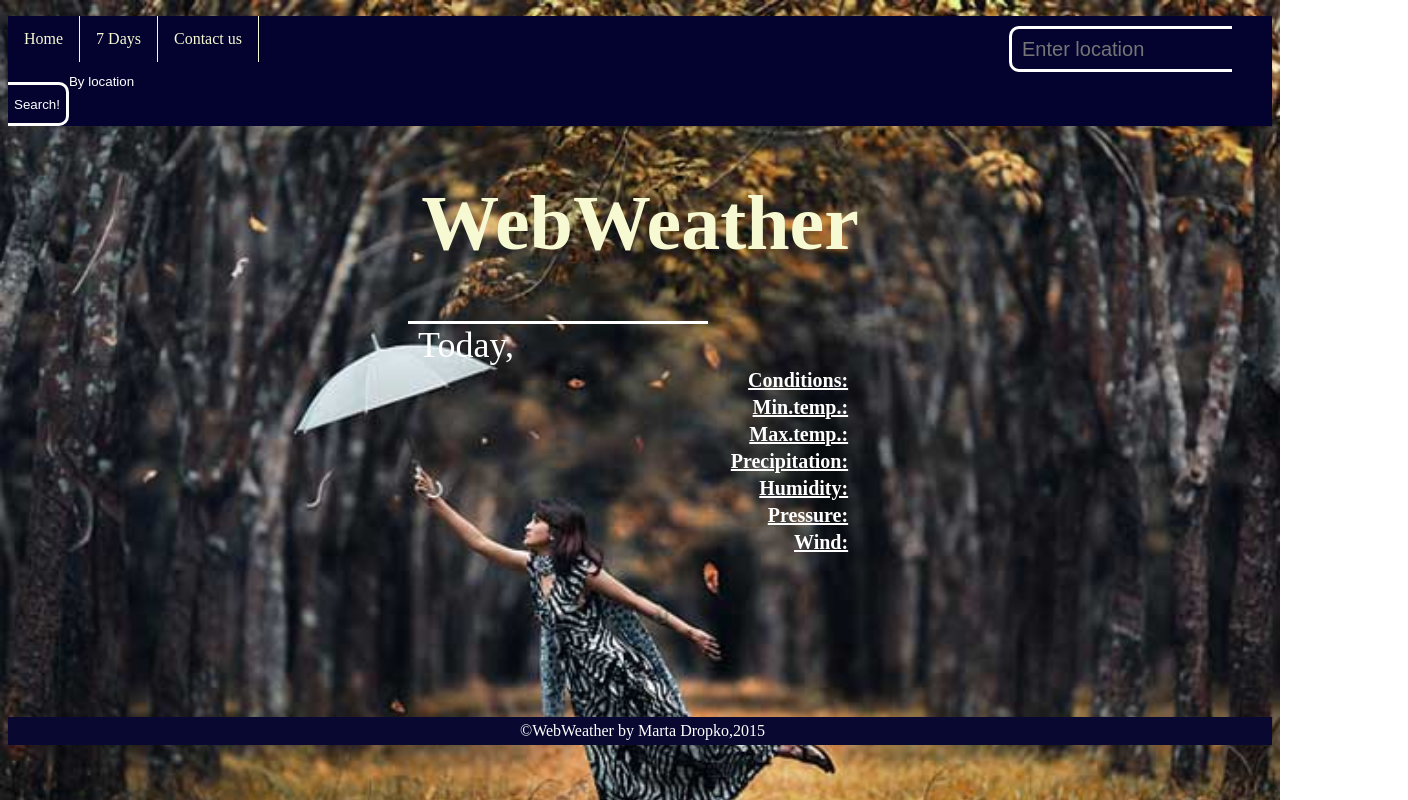
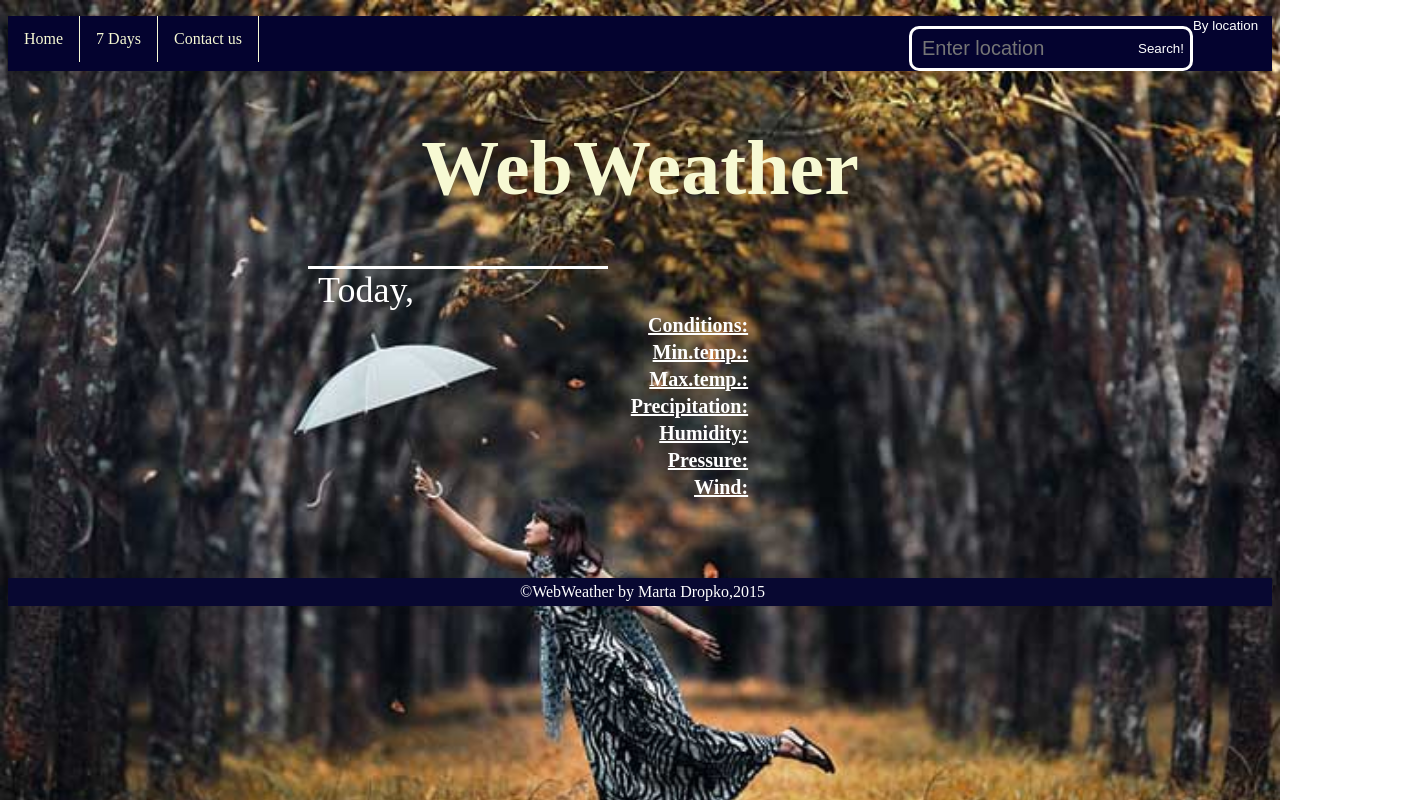
Before and after one commit to MartaDropko/webweatherforecast, a plain HTML site: page index.html in a window 1280 px wide. Shown: the whole page, 1408 px wide, since content can reach past the window. Drawn offline with nearby package versions, Linux system fonts and the light colour scheme; no server answers.

Commit message:
add new file

```diff
--- a/css/main.css
+++ b/css/main.css
@@ -4,7 +4,7 @@ body{
     background-size: 100% auto;
 }
 .page {
-    margin:5px  400px 100px ;
+    margin:5px  300px 10px ;
     padding-top:0px;
     position:relative;
     width:300px;
@@ -69,8 +69,8 @@ li a:hover:not(.active) {
 }
 #locationF {
     width: 200px;
-    height: 20px;
-    margin-left: 750px;
+    height: 19px;
+    margin-left: 650px;
     margin-right: 0;
     outline: none;
     -webkit-appearance: none;
@@ -93,7 +93,7 @@ li a:hover:not(.active) {
 #go_button {
     float: left;
     margin-top: 10px;
-    height: 44px;
+    height: 45px;
     border-bottom-right-radius: 10px;
     border-top-right-radius:10px;
     border: none;
@@ -117,6 +117,16 @@ form{
 
 
 
+/*Content area
+
+#mainPage, a#mainPage {
+    width: inherit;
+    padding: 0;
+    margin:0;
+}
+*/
+/*INFORMATION AREA*/
+
 #locTitle, #locTitle  p {
     padding: 0;
     margin:0;
@@ -139,6 +149,8 @@ form{
     left:10px;
 }
 
+
+/*REMASTERED*/
 #dateStatus{
     font-size: 36px;
     padding-left: 10px;
```
Also changed, not shown: index.html (line endings or trailing spaces).
